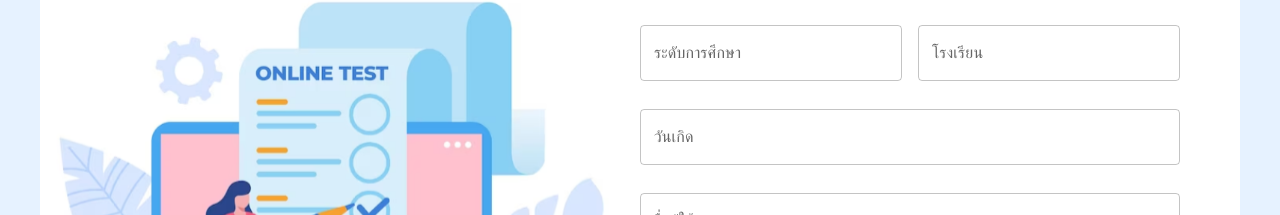
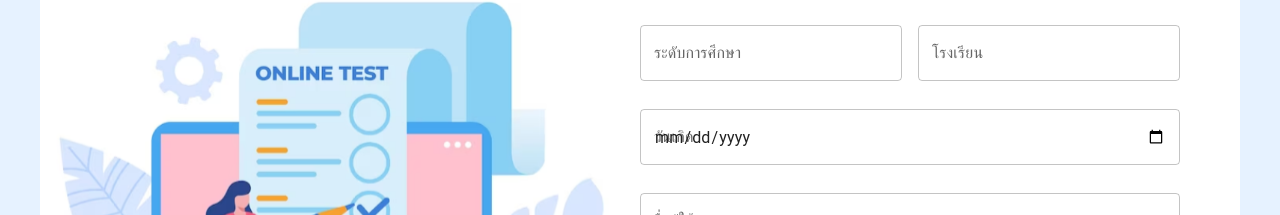
Before and after one commit to loventnc/Project-PathFinder-FE, a Next.js app: page /authenrize/signup in a window 1280 px wide. Shown: the part 443-658 px from the top of the page. Built offline with nearby package versions, Linux system fonts and the light colour scheme.

Commit message:
Edit_Signup

```diff
--- a/package.json
+++ b/package.json
@@ -15,7 +15,9 @@
     "@mui/joy": "^5.0.0-beta.36",
     "@mui/material": "^5.15.15",
     "@mui/styled-engine-sc": "^6.0.0-alpha.18",
+    "@mui/x-date-pickers": "^7.3.1",
     "axios": "^1.6.8",
+    "dayjs": "^1.11.11",
     "install": "^0.13.0",
     "next": "14.2.1",
     "npm": "^10.5.2",
--- a/src/app/authenrize/signup/page.tsx
+++ b/src/app/authenrize/signup/page.tsx
@@ -8,8 +8,11 @@ import { useState } from "react";
 import Link from "next/link";
 import { axiosInstance } from "@/lib/axiosInstance";
 import { useRouter } from "next/navigation";
+import { AdapterDayjs } from "@mui/x-date-pickers/AdapterDayjs";
+import { LocalizationProvider } from "@mui/x-date-pickers/LocalizationProvider";
+import { DatePicker } from "@mui/x-date-pickers/DatePicker";
 
-const Loginpage = () => {
+const Signuppage = () => {
   const router = useRouter();
   const [user, setUser] = useState({
     firstName: "",
@@ -124,16 +127,16 @@ const Loginpage = () => {
               />
             </Grid>
           </Grid>
-          <TextField
-            id="outlined-basic"
-            label="วันเกิด"
-            placeholder="วันเกิด"
-            name="birthdate"
-            variant="outlined"
-            type="text"
-            onChange={handleChange}
-            fullWidth
-          />
+          <LocalizationProvider dateAdapter={AdapterDayjs}>
+            <TextField
+              label="วันเกิด"
+              value={user.birthdate}
+              onChange={(e) => setUser({ ...user, birthdate: e.target.value })}
+              variant="outlined"
+              type="date"
+              fullWidth
+            />
+          </LocalizationProvider>
           <TextField
             id="outlined-basic"
             label="ชื่อผู้ใช้"
@@ -183,4 +186,4 @@ const Loginpage = () => {
   );
 };
 
-export default Loginpage;
+export default Signuppage;
```
Also changed, not shown: 1 other file (tests, documents, lock files or other folders).
